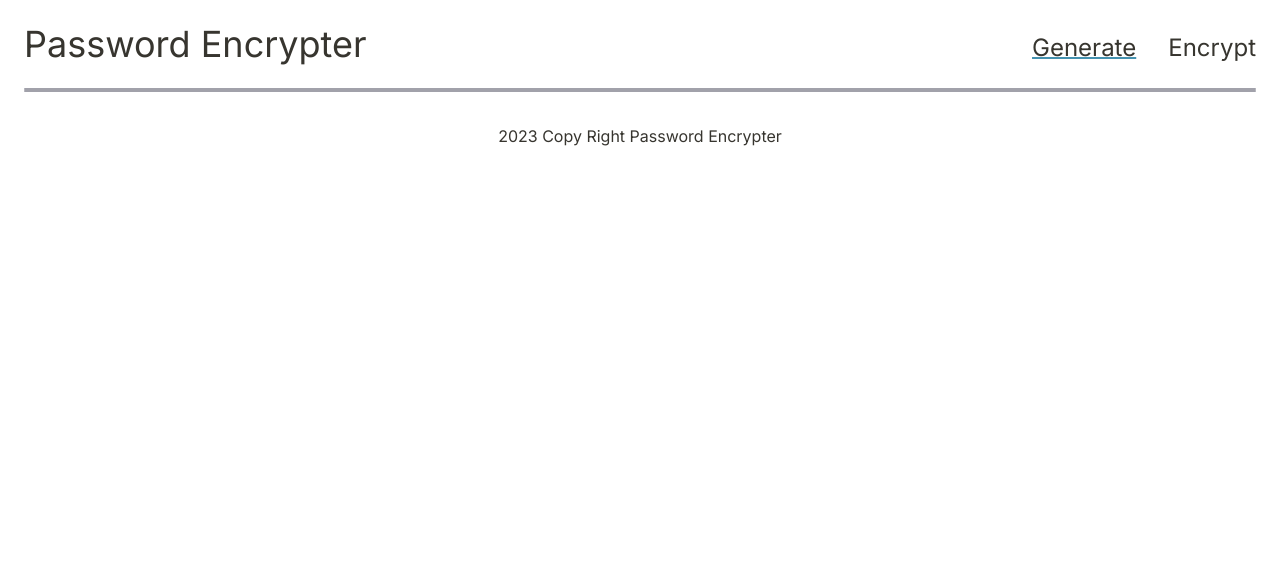
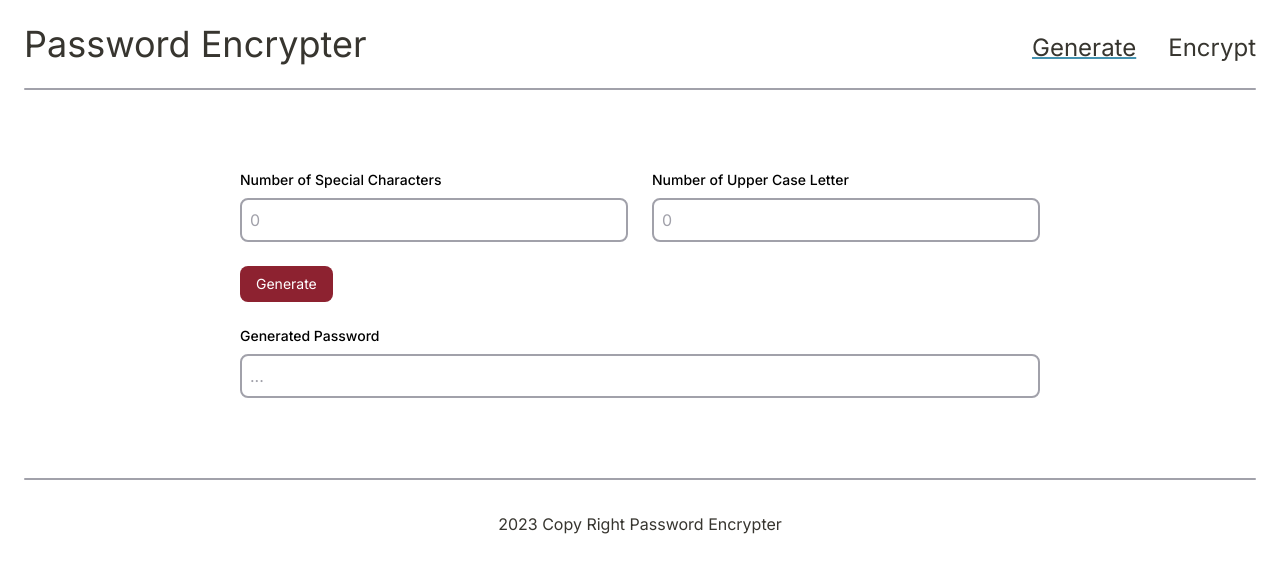
Before and after one commit to BaoTran685/password-encrypter, a Next.js app: page /generate in a window 1280 px wide. Shown: the top 572 px of the page. Built offline with nearby package versions, Linux system fonts and the light colour scheme.

Commit message:
generate page ui

```diff
--- a/package.json
+++ b/package.json
@@ -9,10 +9,12 @@
     "lint": "next lint"
   },
   "dependencies": {
+    "clsx": "^2.1.1",
     "framer-motion": "^11.7.0",
     "next": "14.2.13",
     "react": "^18",
-    "react-dom": "^18"
+    "react-dom": "^18",
+    "tailwind-merge": "^2.5.2"
   },
   "devDependencies": {
     "@types/node": "^20",
--- a/src/app/generate/page.tsx
+++ b/src/app/generate/page.tsx
@@ -1,11 +1,137 @@
+"use client";
 
+import InputItem from "@/components/form/inputItem";
+import LoadingButton from "@/components/form/loadingButton";
+import { FormEvent, useState } from "react";
+// label,
+//   name,
+//   type,
+//   placeholder,
+//   onChange,
+//   value,
+//   isError,
+//   readonly,
+
+const Input = {
+  specialChar: {
+    label: "Number of Special Characters",
+    name: "specialChar",
+    type: "number",
+    placeholder: "0",
+    readonly: false,
+  },
+  upperCase: {
+    label: "Number of Upper Case Letter",
+    name: "upperCase",
+    type: "number",
+    placeholder: "0",
+    readonly: false,
+  },
+  password: {
+    label: "Generated Password",
+    name: "password",
+    type: "text",
+    placeholder: "...",
+    readonly: true,
+  },
+};
 
 const Generate = () => {
+  const [specialChar, setSpecialChar] = useState();
+  const [specialCharError, setSpecialCharError] = useState(false);
+  const [specialCharErrorMessage, setSpecialCharErrorMessage] = useState('');
+
+  const [upperCase, setUpperCase] = useState();
+  const [upperCaseError, setUpperCaseError] = useState(false);
+  const [upperCaseErrorMessage, setUpperCaseErrorMessage] = useState('');
+
+  const [password, setPassword] = useState("");
+
+  const [process, setProcess] = useState(false);
+
+  const handleSubmit = async (event: FormEvent<HTMLFormElement>) => {
+    event.preventDefault();
+
+    const checkInput = ({specialChar, upperCase} : {specialChar: number | undefined, upperCase: number | undefined}) => {
+      var ret = true;
+      if (specialChar == undefined || specialChar < 0) {
+        setSpecialCharError(true);
+        setSpecialCharErrorMessage('Must be >= 0');
+        ret = false;
+      }
+      if (upperCase == undefined || upperCase < 0) {
+        setUpperCaseError(true);
+        setUpperCaseErrorMessage('Must be >= 0');
+        ret = false;
+      }
+      return ret;
+    }
+    const ok = checkInput({specialChar, upperCase});
+    if (!ok) {
+      return;
+    }
+
+  };
+
+  const handleChange = (event: FormEvent<HTMLFormElement>) => {
+    if (event.currentTarget.name == Input.specialChar.name) {
+      setSpecialChar(event.currentTarget.value);
+      setSpecialCharError(false);
+      setSpecialCharErrorMessage('');
+    } else if (event.currentTarget.name == Input.upperCase.name) {
+      setUpperCase(event.currentTarget.value);
+      setUpperCaseError(false);
+      setUpperCaseErrorMessage('');
+    }
+  };
+
   return (
-    <>
-
-    </>
-  )
-}
+    <main className="my--container mx-auto my-10 sm:my-20">
+      <form
+        className="flex flex-col space-y-6"
+        onSubmit={(e) => handleSubmit(e)}
+      >
+        <div className="grid grid-cols-2 gap-6">
+          <div>
+            <InputItem
+              value={specialChar}
+              isError={specialCharError}
+              onChange={handleChange}
+              {...Input.specialChar}
+            />
+            {specialCharError && (
+              <div className="text-sm font-medium text-red-600 pt-1">{specialCharErrorMessage}</div>
+            )}
+          </div>
+          <div>
+            <InputItem
+              value={upperCase}
+              isError={upperCaseError}
+              onChange={handleChange}
+              {...Input.upperCase}
+            />
+            {upperCaseError && (
+              <div className="text-sm font-medium text-red-600 pt-1">{upperCaseErrorMessage}</div>
+            )}
+          </div>
+        </div>
+        <LoadingButton
+          type="submit"
+          text="Generate"
+          isLoading={process}
+          isSuccess={false}
+        />
+        <div>
+          <InputItem
+            value={password}
+            isError={false}
+            onChange={() => {}}
+            {...Input.password}
+          />
+        </div>
+      </form>
+    </main>
+  );
+};
 
 export default Generate;
--- /dev/null
+++ b/src/components/form/inputItem.tsx
@@ -0,0 +1,50 @@
+import { cn } from "@/lib/tailwind-merge";
+
+interface InputItemProps {
+  label: string;
+  name: string;
+  type: string,
+  placeholder: string,
+  onChange: Function;
+  value: number | string | undefined;
+  isError: boolean;
+  readonly: boolean;
+}
+const InputItem = ({
+  label,
+  name,
+  type,
+  placeholder,
+  onChange,
+  value,
+  isError,
+  readonly,
+}: InputItemProps) => {
+  return (
+    <>
+      <label
+        htmlFor={name}
+        className="text-black text-sm font-medium block mb-2"
+      >
+        {label}
+      </label>
+      <input
+        name={name}
+        type={type}
+        className={cn(`text--content text-black input--box border-2 p-2`, {
+          "border-red-600": isError === true,
+          "border-[#A1A1AA]": isError === false,
+        })}
+        placeholder={placeholder}
+        value={value}
+        onChange={(e) => onChange(e)}
+        autoComplete="off"
+        autoCorrect="off"
+        spellCheck="false"
+        readOnly={readonly}
+      />
+    </>
+  );
+};
+
+export default InputItem;
--- /dev/null
+++ b/src/components/form/loadingButton.tsx
@@ -0,0 +1,33 @@
+import { Spinner, Tick } from "../icon/icons"
+
+
+interface Props {
+  type: "button" | "submit" | "reset" | undefined,
+  text: string,
+  isLoading: boolean,
+  isSuccess: boolean
+}
+
+const LoadingButton = ({ type, text, isLoading, isSuccess }: Props) => {
+  return (
+    <button
+      type={type}
+      className='text-white text-sm w-fit rounded-lg bg-[#8d2230] hover:brightness-125'
+      disabled={isLoading}
+    >
+      <span className='flex items-center justify-center px-4 py-2'>
+        {isLoading ? (
+          <Spinner />
+        ) : (
+          isSuccess ? (
+            <Tick />
+          ) : (
+            text
+          )
+        )}
+      </span>
+    </button>
+  )
+}
+
+export default LoadingButton;
--- /dev/null
+++ b/src/components/icon/icons.tsx
@@ -0,0 +1,21 @@
+export const Spinner = () => {
+  return (
+    <svg
+      className="size-6 animate-spin"
+      viewBox="0 0 13 14"
+      fill="none"
+      xmlns="http://www.w3.org/2000/svg">
+      <path
+        d="M4.38798 12.616C3.36313 12.2306 2.46328 11.5721 1.78592 10.7118C1.10856 9.85153 0.679515 8.82231 0.545268 7.73564C0.411022 6.64897 0.576691 5.54628 1.02433 4.54704C1.47197 3.54779 2.1845 2.69009 3.08475 2.06684C3.98499 1.4436 5.03862 1.07858 6.13148 1.01133C7.22435 0.944078 8.31478 1.17716 9.28464 1.68533C10.2545 2.19349 11.0668 2.95736 11.6336 3.89419C12.2004 4.83101 12.5 5.90507 12.5 7"
+        stroke="white"
+      />
+    </svg>
+  )
+}
+export const Tick = () => {
+  return (
+    <svg xmlns="http://www.w3.org/2000/svg" fill="none" viewBox="0 0 24 24" strokeWidth={1.5} stroke="currentColor" className="size-6">
+      <path strokeLinecap="round" strokeLinejoin="round" d="m4.5 12.75 6 6 9-13.5" />
+    </svg>
+  )
+}
--- /dev/null
+++ b/src/lib/tailwind-merge.tsx
@@ -0,0 +1,6 @@
+import { clsx, type ClassValue } from 'clsx';
+import { twMerge } from 'tailwind-merge';
+
+export const cn = (...inputs: ClassValue[]) => {
+  return twMerge(clsx(inputs));
+};
```
Also changed, not shown: 1 other file (tests, documents, lock files or other folders).
